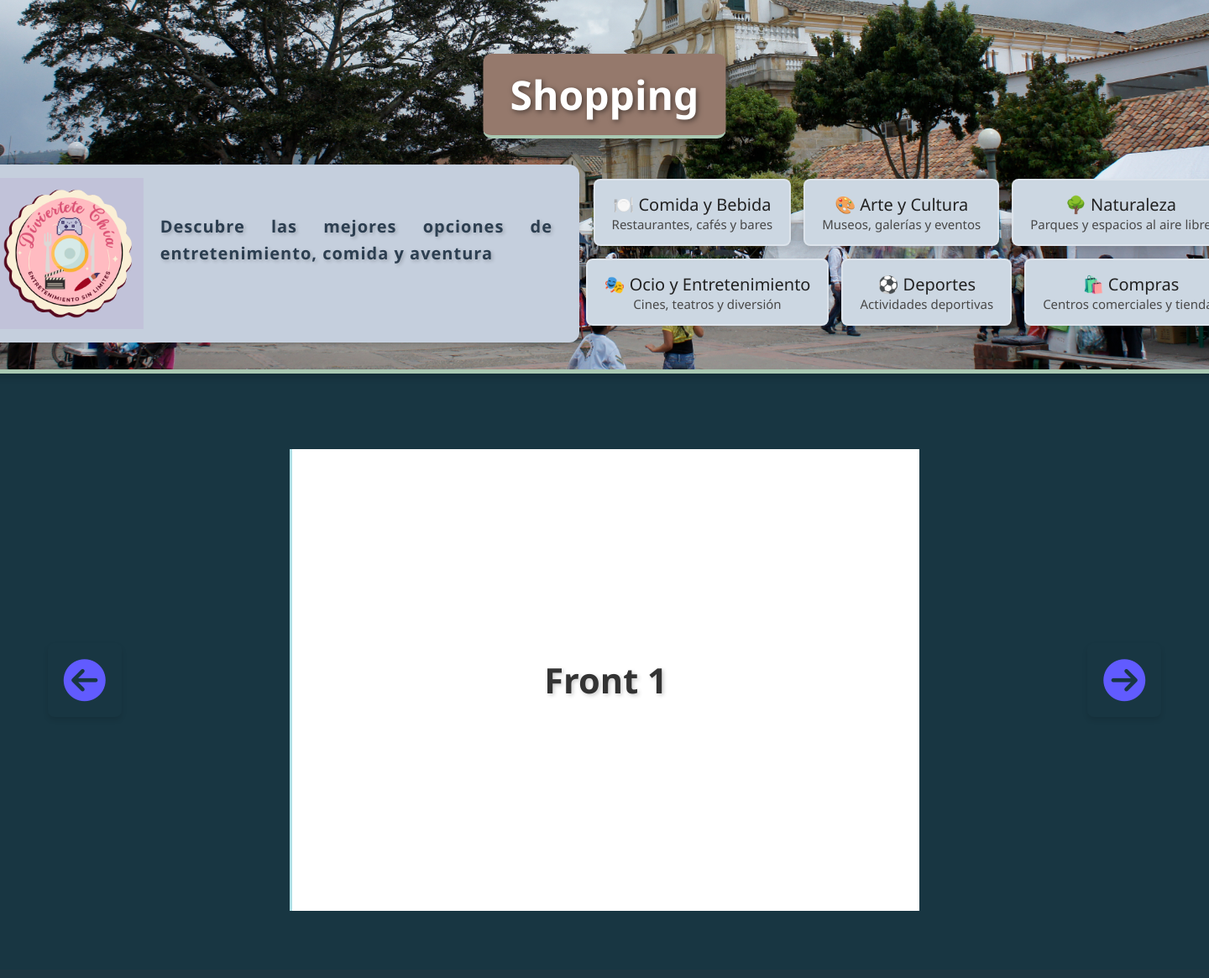
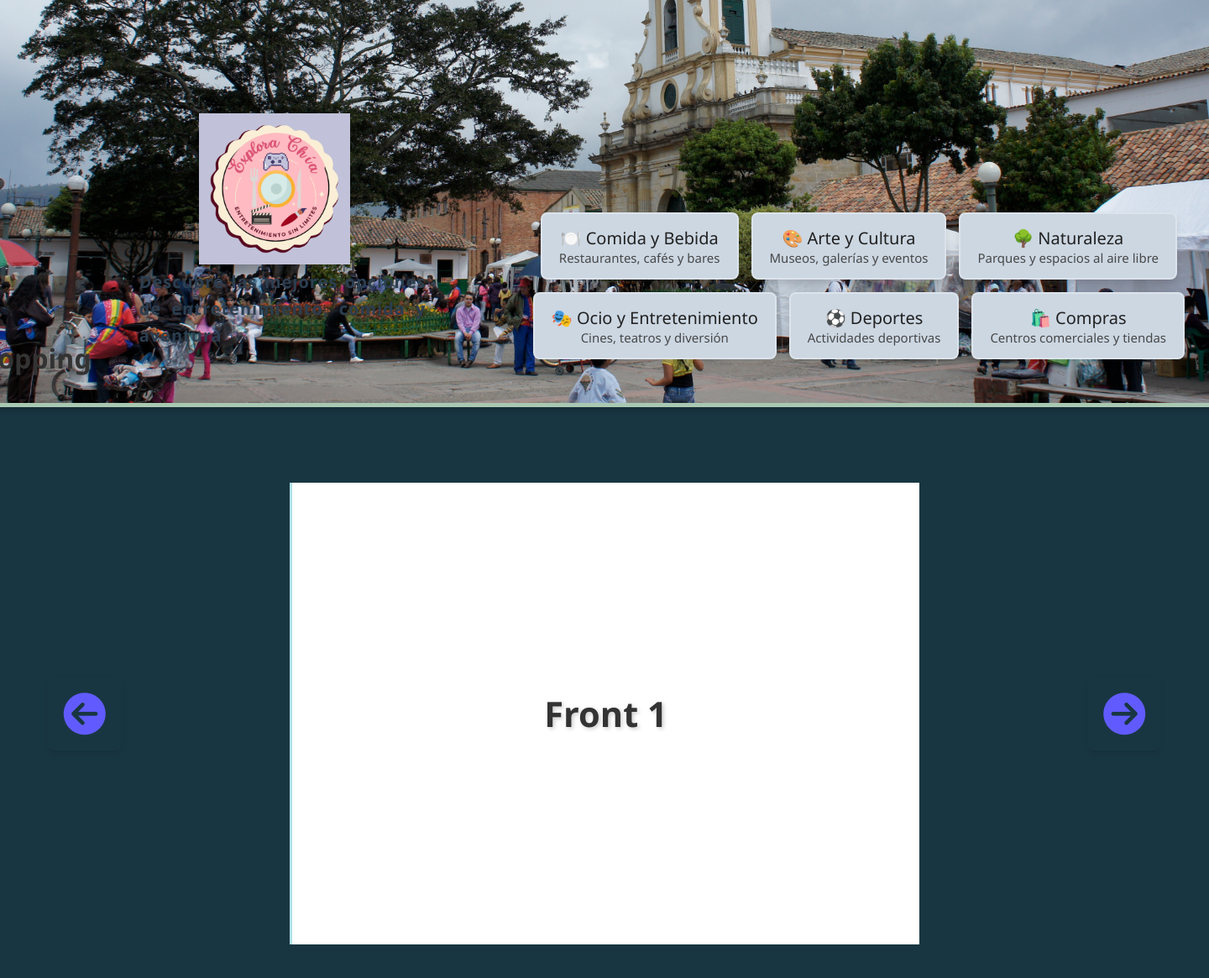
Before and after one commit to lawiwi/ExploraChia, a Flask app: page /Chia/Shopping in a window 1440 px wide; the page is wider, and only the part inside the window is pictured. Shown: the top 1165 px of that part at 84% size. Before the commit the page ends 1085 px from the top of that part, so only its background shows below. Run offline with Flask 3, Linux system fonts and the light colour scheme; some libraries are stand-ins or nearby versions.

Commit message:
Mejorar interfaz visual
Cambios en estilos y contenido en general.

```diff
--- a/Templates/Chia/EntendimientoDelNegocio.html
+++ b/Templates/Chia/EntendimientoDelNegocio.html
@@ -323,7 +323,7 @@
             </section>
 
             <footer class="text-center mt-12 py-8 border-t border-slate-200">
-                <p class="text-sm text-slate-500">Proyecto "ConectaChía Joven" | &copy; <span id="currentYear"></span></p>
+                <p class="text-sm text-slate-500">Proyecto "ExploraChía" | &copy; <span id="currentYear"></span></p>
             </footer>
         </main>
     </div>
--- a/static/estiloschia.css
+++ b/static/estiloschia.css
@@ -4,6 +4,34 @@
     box-sizing: border-box;
     font-family: 'Segoe UI', Tahoma, Geneva, Verdana, sans-serif;
 }
+
+/* HEADER PRINCIPAL */
+.main-header-style1 {
+    background-color: #4c98af;
+    color: white;
+    padding: 15px 30px;
+    display: flex;
+    align-items: center;
+    width: 100%;
+    box-sizing: border-box;
+    position: fixed;
+    z-index: 999;
+    top: 0;
+    left: 0;
+    width: 100%;
+    z-index: 1000; /* asegura que esté encima de todo */
+}
+
+.header-logo-style1 {
+    height: 40px;
+    margin-right: 15px;
+}
+
+.header-title-style1 {
+    font-size: 24px;
+    font-weight: bold;
+}
+
 
 body {
     height: 100vh;
@@ -238,26 +266,7 @@ button:active i {
 }
 
 /* Titulos */
-h1 {
-    color: #ffffff; /* Blanco para mayor contraste */
-    font-size: 3rem; /* Aumentar el tamaño de la fuente para hacerlo más visible */
-    text-shadow: 2px 2px 6px rgba(0, 0, 0, 0.5); /* Sombra más fuerte para mejorar la legibilidad */
-    padding: 1rem 2rem;
-    border-bottom: 4px solid #a9c8b2;
-    border-radius: 10px;
-    text-align: center;
-    display: inline-block;
-    background: #95796C;
-    box-shadow: 0 8px 15px rgba(0, 0, 0, 0.3); /* Sombra más intensa para hacerlo más prominente */
-    position: absolute; /* Establece la posición absoluta para que el título quede fijo en la parte superior */
-    top: 4rem; /* Ajusta la distancia desde la parte superior */
-    left: 50%;
-    transform: translateX(-50%); /* Centra el título horizontalmente */
-    z-index: 10; /* Asegura que el título se mantenga encima de otros elementos */
-    max-width: 90%; /* Evita que el título sea demasiado largo */
-    font-family: 'Segoe UI', Tahoma, Geneva, Verdana, sans-serif;
-    font-weight: bold;
-}
+
 
 .info-container {
     background-color: rgb(255, 248, 255);
@@ -274,6 +283,7 @@ h1 {
 
 .main-header {
     width: 100%;
+    margin-top: 70px;
     background:
         url('/static/chiaaaa.jpg') center/cover no-repeat; /* Imagen de fondo con gradiente superpuesto */
     padding: 2rem;
@@ -287,25 +297,9 @@ h1 {
     color: #333; /* Cambié el color de texto a un tono oscuro para visibilidad */
     text-align: center; /* Alineación de texto centrado */
     align-items: flex-end; /* Alinea el contenido al fondo */
+    margin-top: 80px; /* ajusta según la altura real de tu barra fija */
 }
 
-
-
-.header-content {
-    width: 90%;
-    display: flex;
-    align-items: center;
-    background: #C5CFDD;
-    border-radius: 12px;
-    padding: 1rem 2rem;
-    box-shadow: 0 2px 6px rgba(0,0,0,0.15);
-}
-
-.header-logo {
-    width: 100px;
-    height: auto;
-    margin-right: 1.5rem;
-}
 
 .text-content {
     text-align: left; /* para que el título y subtítulo estén alineados */
```
Also changed, not shown: Templates/Chia/Iniciachia.html (+14 -35 lines), static/logoe.png.
